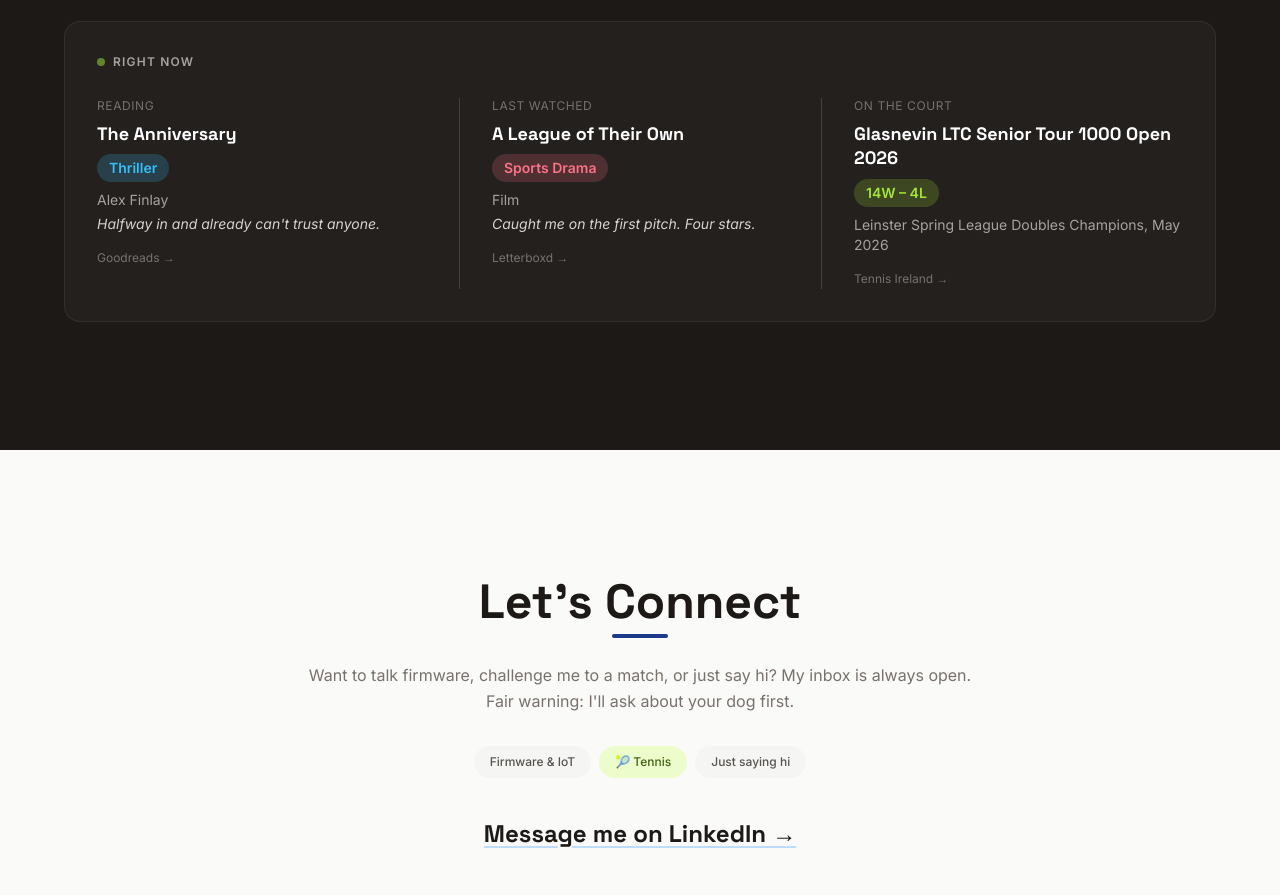
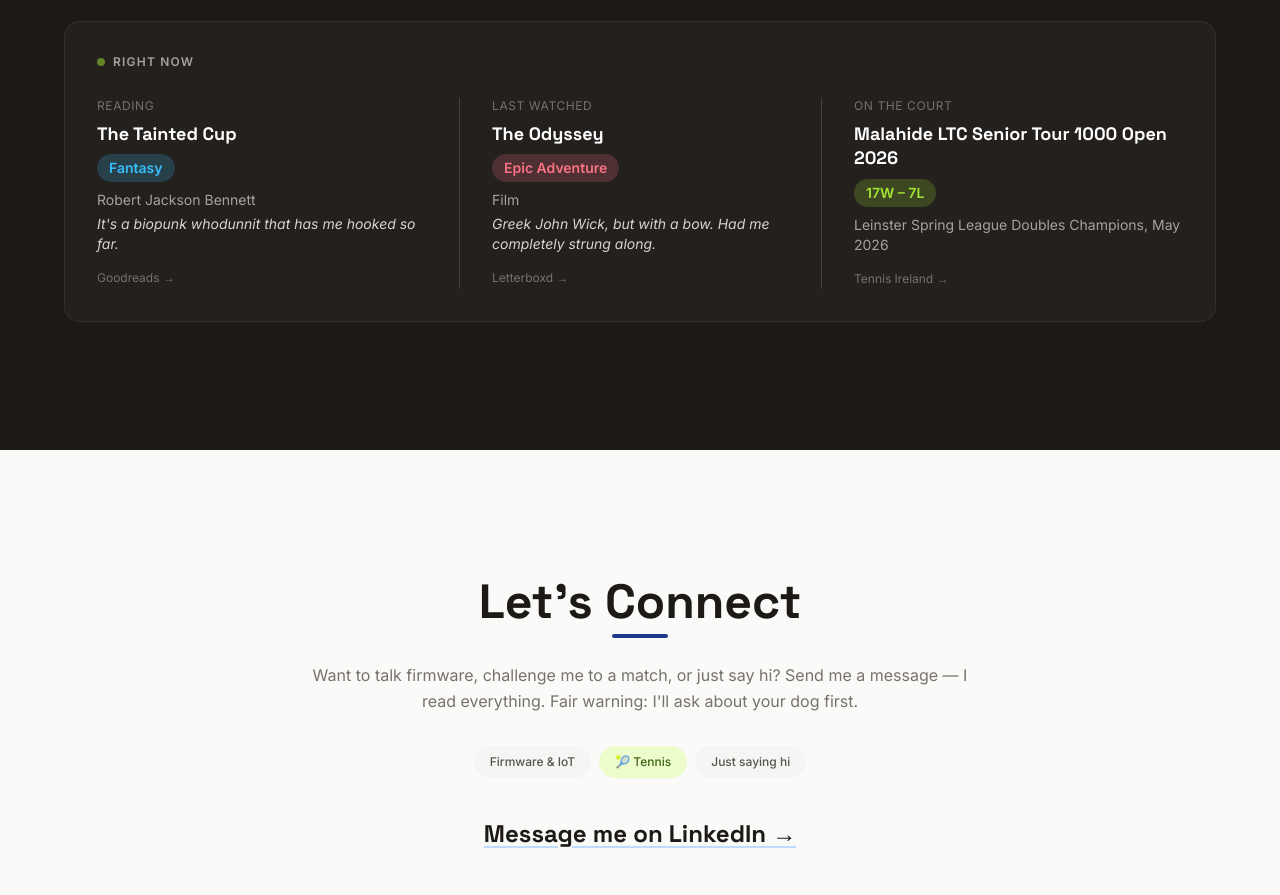
Before and after one commit to rrivaden03/rrivaden03.github.io, an Astro site: page / in a window 1280 px wide. Shown: the part 5940-6835 px from the top of the page. Built offline with nearby package versions, Linux system fonts and the light colour scheme; Astro itself is replaced by a stand-in of ours.

Commit message:
Update some stale copy

```diff
--- a/src/components/Contact.astro
+++ b/src/components/Contact.astro
@@ -9,7 +9,7 @@ import { site } from '../data/content';
       <span class="block h-1 w-14 bg-blue-900 rounded-full mx-auto mb-6"></span>
       <p class="font-body text-stone-500 mb-8 text-base leading-relaxed">
         Want to talk firmware, challenge me to a match, or just say hi?
-        My inbox is always open. Fair warning: I'll ask about your dog first.
+        Send me a message — I read everything. Fair warning: I'll ask about your dog first.
       </p>
 
       <div class="flex flex-wrap justify-center gap-2 mb-10">
--- a/src/data/content.ts
+++ b/src/data/content.ts
@@ -146,8 +146,8 @@ export const site = {
   ],
 
   now: {
-    reading: { title: 'The Anniversary', author: 'Alex Finlay', genre: 'Thriller', take: "Halfway in and already can't trust anyone." },
-    watching: { title: 'A League of Their Own', type: 'Film', genre: 'Sports Drama', take: 'Caught me on the first pitch. Four stars.' },
-    tennis: { status: 'Glasnevin LTC Senior Tour 1000 Open 2026', record: '14W – 4L', note: 'Leinster Spring League Doubles Champions, May 2026' },
+    reading: { title: 'The Tainted Cup', author: 'Robert Jackson Bennett', genre: 'Fantasy', take: "It's a biopunk whodunnit that has me hooked so far." },
+    watching: { title: 'The Odyssey', type: 'Film', genre: 'Epic Adventure', take: 'Greek John Wick, but with a bow. Had me completely strung along.' },
+    tennis: { status: 'Malahide LTC Senior Tour 1000 Open 2026', record: '17W – 7L', note: 'Leinster Spring League Doubles Champions, May 2026' },
   },
 };
```
